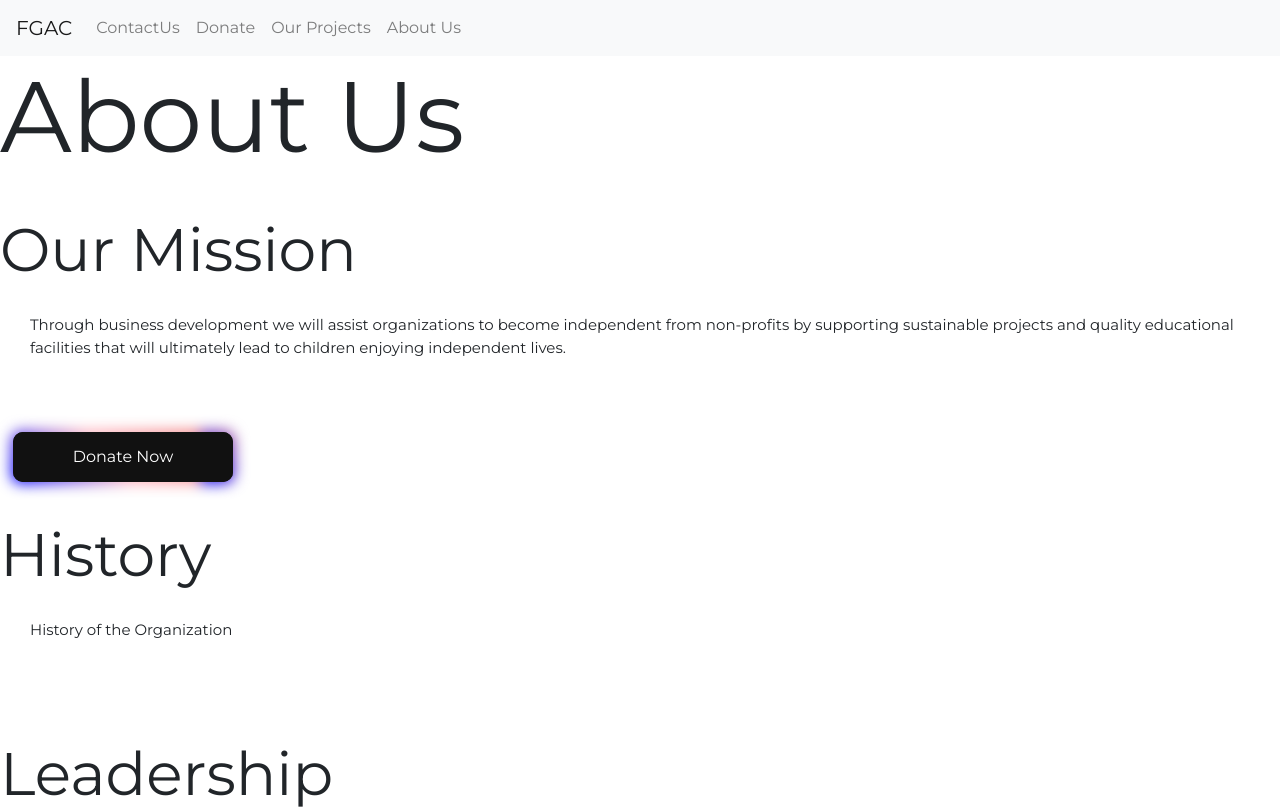
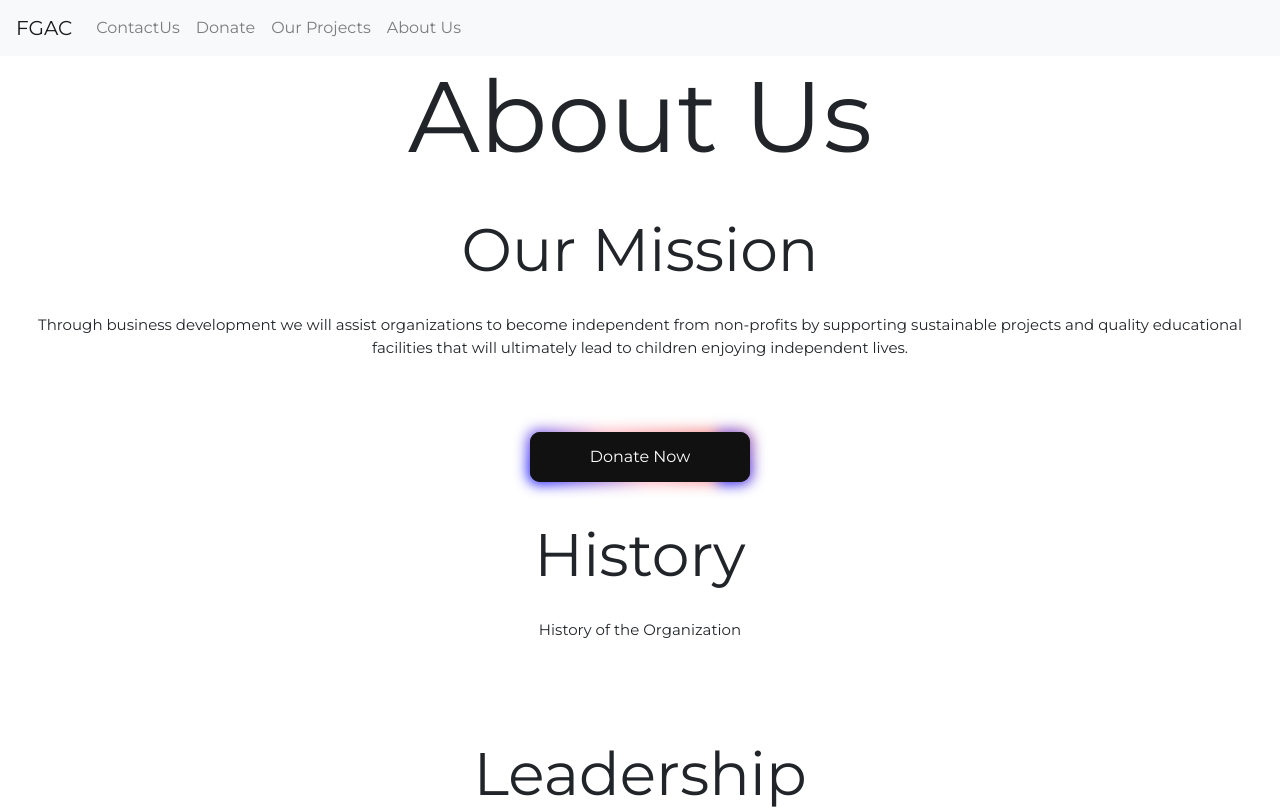
Before and after one commit to wwu-cptr220-a20/project-cherbel, a React (Create React App) app: page /aboutUs in a window 1280 px wide. Shown: the top 809 px of the page. Built offline with nearby package versions, Linux system fonts and the light colour scheme.

Commit message:
Formatting issues

```diff
--- a/src/components/pages/about-us/AboutUs.css
+++ b/src/components/pages/about-us/AboutUs.css
@@ -1,3 +1,6 @@
+#main {
+    text-align: center;
+}
 img {
     box-shadow: 0 4px 8px 0 rgba(0, 0, 0, 0.2), 0 6px 20px 0 rgba(0, 0, 0, 0.19);
 }
--- a/src/components/pages/donate/Donate.css
+++ b/src/components/pages/donate/Donate.css
@@ -1,3 +1,7 @@
+main {
+    text-align: center;
+}
+
 /*Donate Section*/
 #donate > img {
     box-shadow: 0 4px 8px 0 rgba(0, 0, 0, 0.2), 0 6px 20px 0 rgba(0, 0, 0, 0.19);
--- a/src/components/pages/donate/Donate.js
+++ b/src/components/pages/donate/Donate.js
@@ -7,7 +7,7 @@ class Donate extends Component {
 
     render() {
         return(
-            <main className="text-center">
+            <main>
                 <h1>Donate</h1>
                 <section>
                     <p className="portal">Eventually this will hopefully have a portal to make a credit card donation.
```
